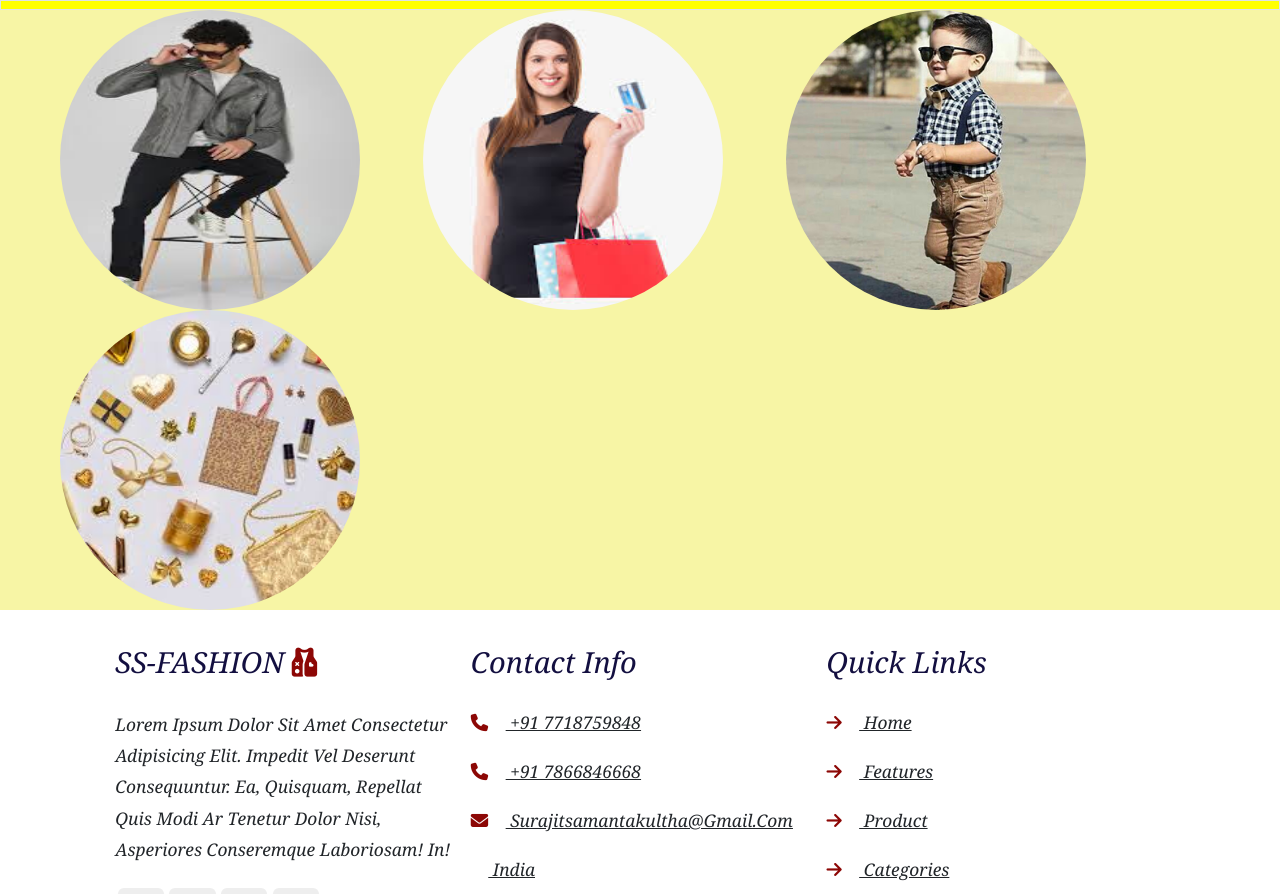
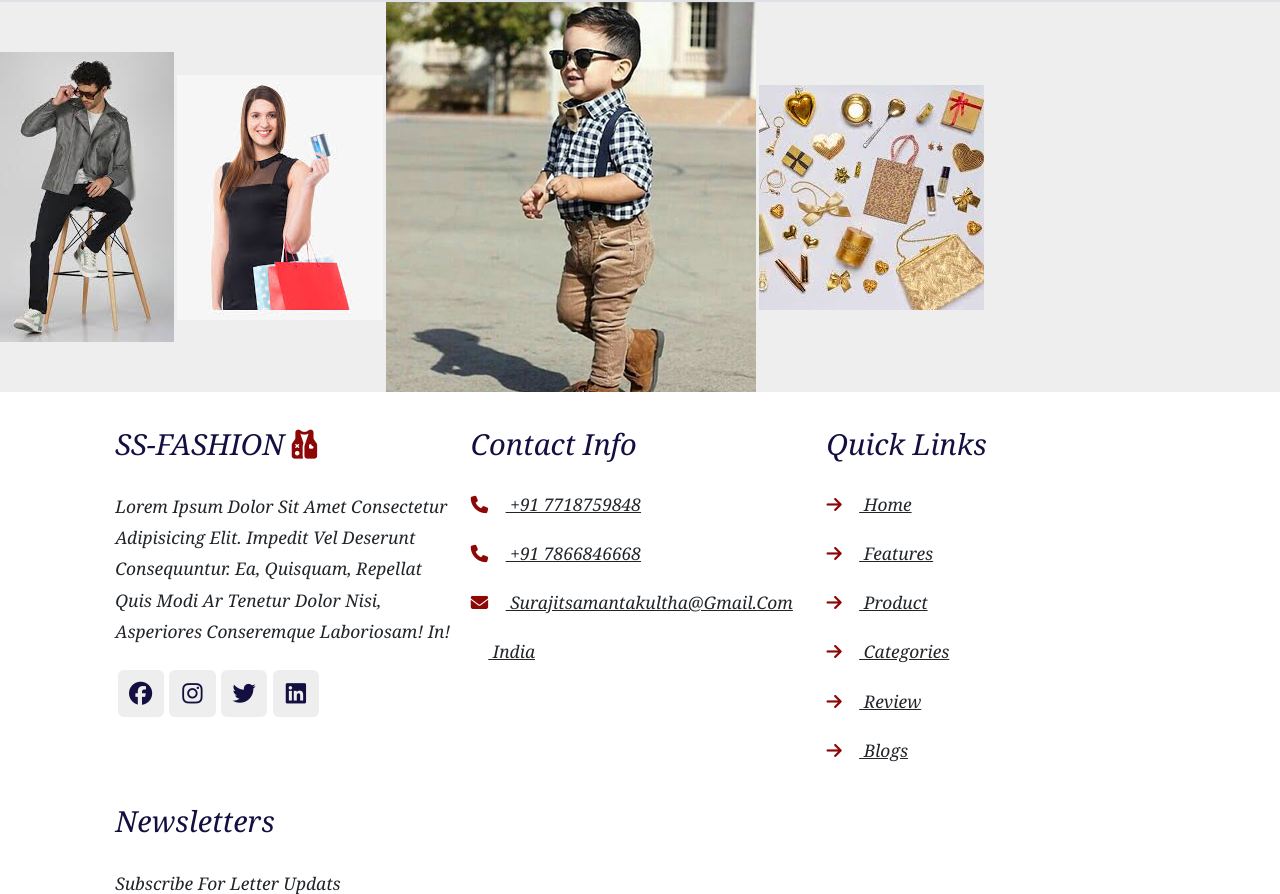
Before and after one commit to surajitNewWeb/ss-fashion, a PHP site: page /category.php in a window 1280 px wide. Shown: the part 400-1294 px from the top of the page. Run offline with PHP 8.4, Linux system fonts and the light colour scheme.

Commit message:
add file

```diff
--- a/fashion/css/style.css
+++ b/fashion/css/style.css
@@ -364,43 +364,7 @@ width: 60rem;
         transition: 1s;
         }
 
-/* category page */
-.border{
-    height: 10px;
-    width: 100%;
-    background-color: yellow;
-}
-.category{
-    background-color: rgb(247, 245, 165);
-}
-.category .men {
-    height: 300px;
-    width: 300px;
-  border-radius: 50%;
-  margin-left: 60px;
-  cursor: pointer;
-}
-.category .women {
-    height: 300px;
-    width: 300px;
-  border-radius: 50%;
-  margin-left: 60px;
-  cursor: pointer;
-}
-.category .kid {
-    height: 300px;
-    width: 300px;
-  border-radius: 50%;
-  margin-left: 60px;
-  cursor: pointer;
-}
-.category .cosmetic {
-    height: 300px;
-    width: 300px;
-  border-radius: 50%;
-  margin-left: 60px;
-  cursor: pointer;
-}
+
 /* media queries */
 @media (max-width:1000px){
     html{
--- a/fashion/product.php
+++ /dev/null
@@ -1,6 +0,0 @@
-<?php include("header.php"); ?>
-
-
-
-
-<?php include("footer.php");  ?>
```
